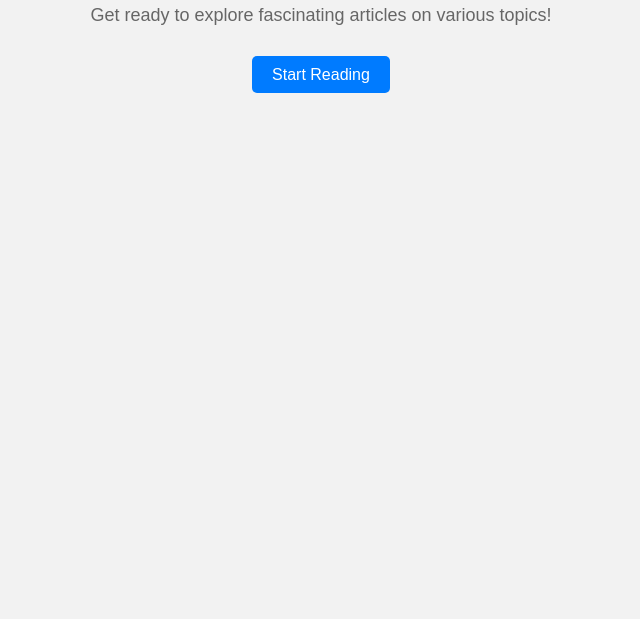
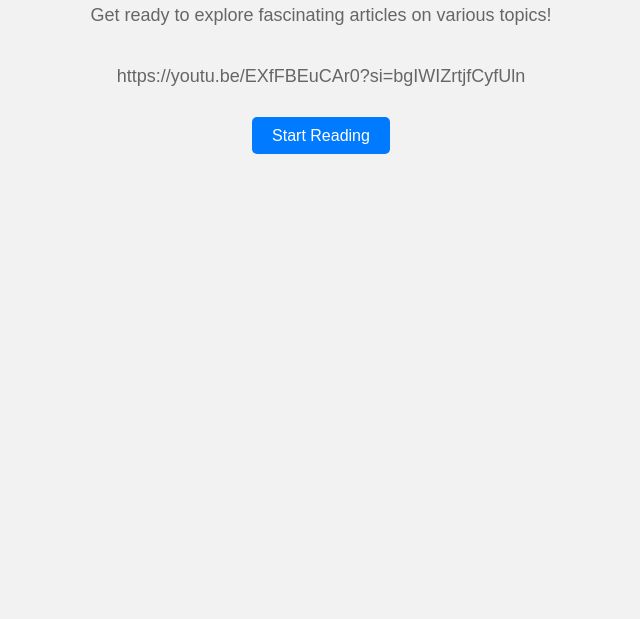
Before and after one commit to phantomGG/phantom, a plain HTML site: page index.html in a window 1280 px wide. Shown: the part 181-800 px from the top of the page, without its empty margins (319-959 px from the left). Drawn offline with Linux system fonts and the light colour scheme.

Commit message:
Update index.html

```diff
--- a/index.html
+++ b/index.html
@@ -45,6 +45,7 @@
     <div class="container">
         <h1>Welcome to My Blog</h1>
         <p>Get ready to explore fascinating articles on various topics!</p>
+        <p>https://youtu.be/EXfFBEuCAr0?si=bgIWIZrtjfCyfUln</p>
         <a href="#" class="btn">Start Reading</a>
     </div>
 </body>
```
